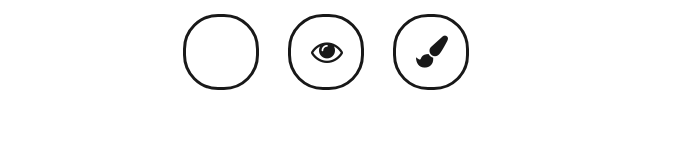
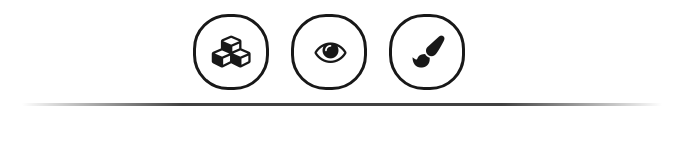
Before and after one commit to sashashan/sashashan.github.io, a plain HTML site: page index.html in a window 1280 px wide. Both pictures are taken after a click on the element 492 px from the left and 345 px from the top of the page. Shown: the whole page, without its empty margins (302-985 px from the left). Drawn offline with nearby package versions, Linux system fonts and the light colour scheme.

Commit message:
br line fades in

```diff
--- a/func.js
+++ b/func.js
@@ -13,7 +13,7 @@ function show(id_clicked, id1, id2) {
 		$('hr.bottom').hide();
 		$('.'+id_clicked+'_circle').animate({
 			marginTop: "1%",
-			// marginRight: "18px",
+			marginRight: "18px",
 			height: "70px",
 			width: "70px",
 			borderRadius: "35px"
@@ -23,7 +23,7 @@ function show(id_clicked, id1, id2) {
 		$('#'+id_clicked+'_icon').removeClass("fa-3x").addClass("fa-2x");
 		$('.'+id1+'_circle').animate({
 			marginTop: "1%",
-			// marginRight: "18px",
+			marginRight: "18px",
 			height: "70px",
 			width: "70px",
 			borderRadius: "35px"
@@ -33,7 +33,7 @@ function show(id_clicked, id1, id2) {
 		$('#'+id1+'_icon').removeClass("fa-3x").addClass("fa-2x");
 		$('.'+id2+'_circle').animate({
 			marginTop: "1%",
-			// marginRight: "18px",
+			marginRight: "18px",
 			height: "70px",
 			width: "70px",
 			borderRadius: "35px"
@@ -42,16 +42,16 @@ function show(id_clicked, id1, id2) {
 		});
 		$('#'+id2+'_icon').removeClass("fa-3x").addClass("fa-2x");
 
+		$('hr.bottom').delay(260).fadeIn(500);
 		menu_is_up = true;
+	}
 
-		$('#'+id_clicked+'_icon.icon').animate({
-			opacity: "0"
-		});
-		$('#'+id_clicked+'_icon.icon').css('background-image', 'url("imgs/main_projects.png")');
+	// $('#'+id_clicked+'_icon.icon').animate({
+	// 	opacity: "0"
+	// });
+	// $('.'+id_clicked+'_circle').css({'background-image': 'url("imgs/main_projects.png")', 'background-size': '400%'});
 
-	} else {
 
-	}
 }
 
 function change_background_projects() {
--- a/style.css
+++ b/style.css
@@ -25,10 +25,10 @@ hr {
     background-image: linear-gradient(to right, rgba(0, 0, 0, 0), rgba(0, 0, 0, 0.75), rgba(0, 0, 0, .75), rgba(0, 0, 0, 0.75), rgba(0, 0, 0, 0));
 }
 hr.top {
-    margin-top: 5%;
+    margin-top: 21%;
 }
 hr.bottom {
-    margin-top: 3%;
+    margin-top: 1%;
 }
 .circle {
 	display: inline-block;
```
